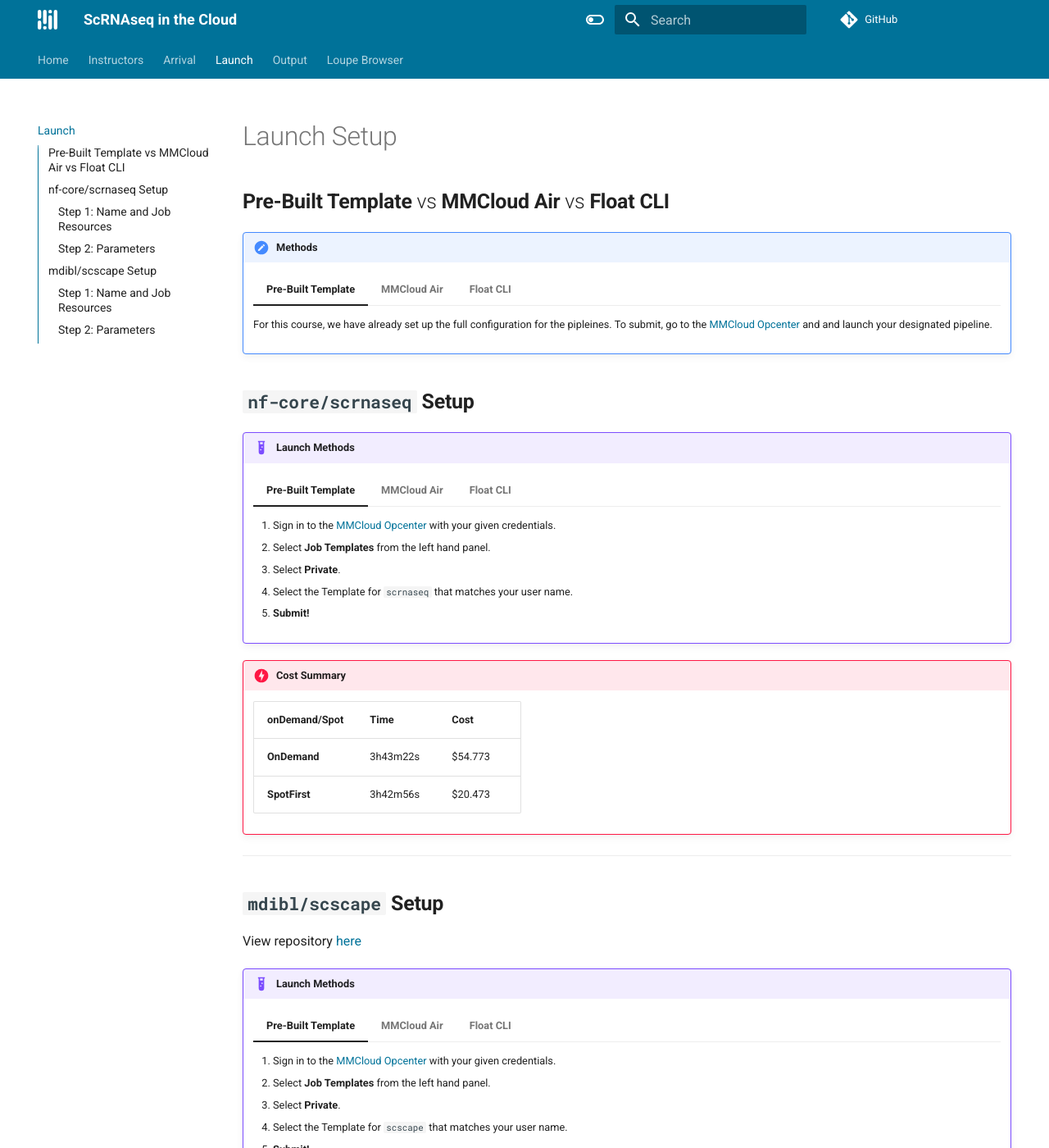
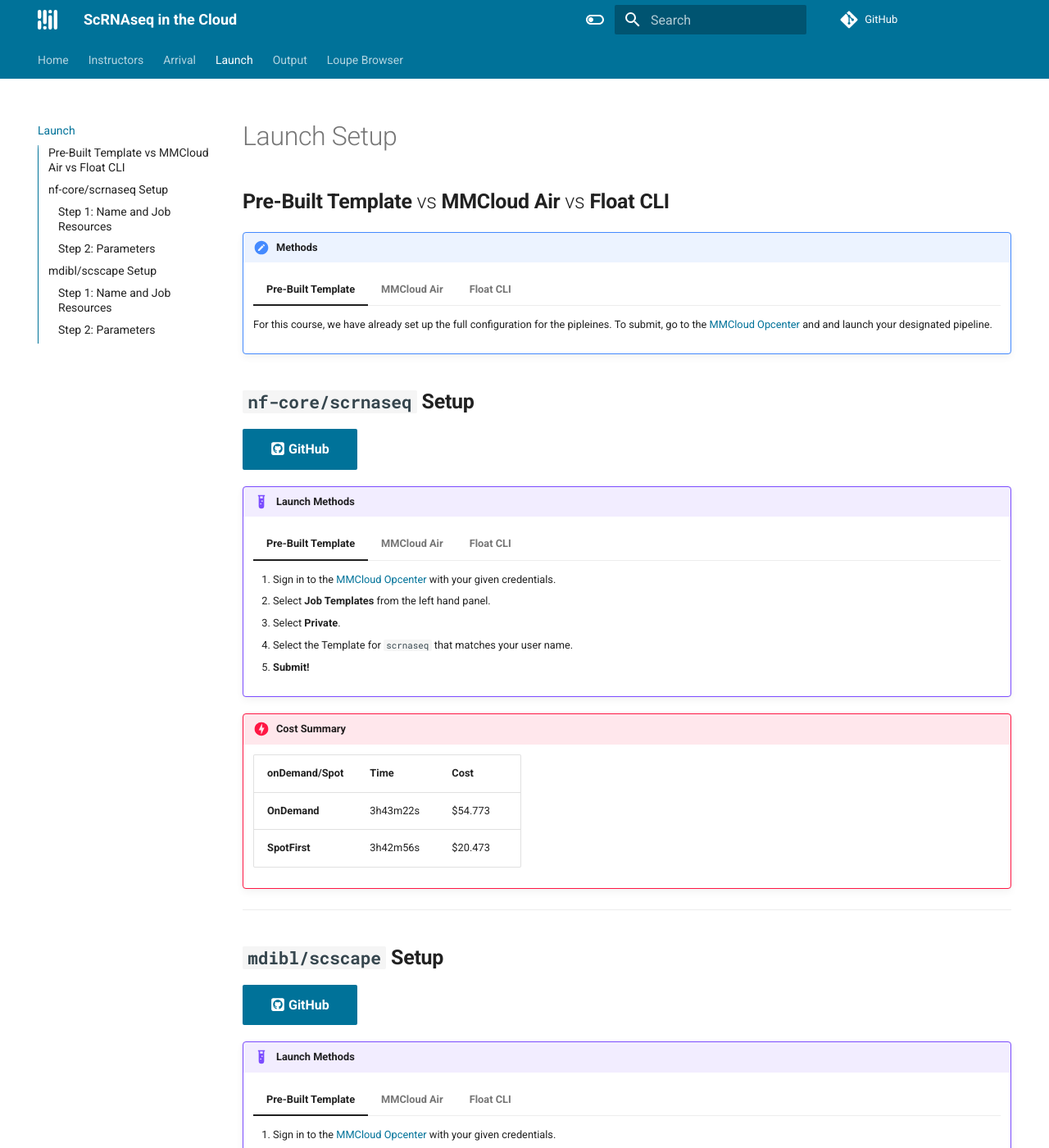
Before and after one commit to mdibl/scrnaseq_course_2024, an MkDocs documentation site: the page built from docs/launch.md, in a window 1280 px wide and 1400 px high. Shown: the whole window at 82% size. Built offline with MkDocs 1.6.1 and Material for MkDocs 9.7.7, drawn with Linux system fonts in a browser that asks for light colours; comment, search, counter and statistics services are not loaded.

Commit message:
added github buttons and cellranger index option for scrnaseq

```diff
--- a/docs/launch.md
+++ b/docs/launch.md
@@ -19,6 +19,8 @@
 
 
 ## **`nf-core/scrnaseq` Setup**
+
+[:fontawesome-brands-square-github: GitHub](https://github.com/nf-core/scrnaseq/tree/2.7.1){.md-button .md-button--primary}
 
 !!! example "Launch Methods"
 
@@ -158,7 +161,7 @@
 
 ## **`mdibl/scscape` Setup**
 
-View repository [here](https://github.com/mdibl/scscape)
+[:fontawesome-brands-square-github: GitHub](https://github.com/mdibl/scscape){.md-button .md-button--primary}
 
 !!! example "Launch Methods"
 
```
Also changed, not shown: other parts of docs/launch.md (+1 -0 lines).
